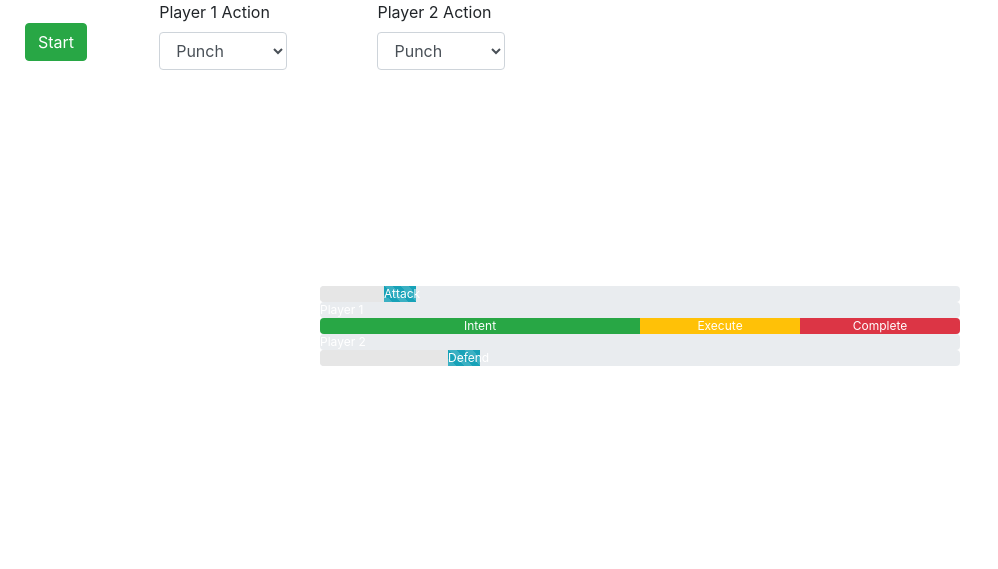
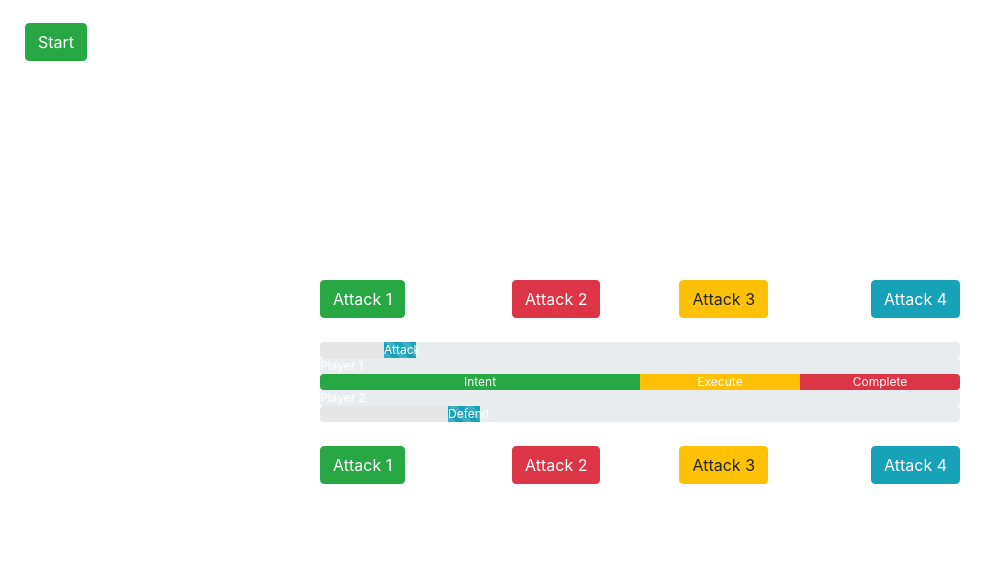
Before and after one commit to PaulLNH/TESTcombatMechanics, a plain HTML site: page index.html in a window 1280 px wide. Shown: the whole page, without its empty margins (0-998 px from the left). Drawn offline with nearby package versions, Linux system fonts and the light colour scheme.

Commit message:
Added attack buttons

```diff
--- a/index.html
+++ b/index.html
@@ -34,7 +34,7 @@
           Start
         </button>
       </div>
-        <div class="col-2">
+      <!-- <div class="col-2">
           <div class="form-group">
             <label for="p1action">Player 1 Action</label>
             <select class="form-control" id="p1action">
@@ -53,11 +53,39 @@
               <option>Sweep</option>
             </select>
           </div>
-        </div>
+        </div> -->
       <!-- </div> -->
     </div>
     <!-- Navbar End -->
     <div class="wrapper">
+      <!-- Player 1 Ability Buttons -->
+      <div class="row">
+        <!-- Player 1 Ability 1 -->
+        <div class="col-3">
+          <button type="button" class="btn btn-success" id="p1attack1">
+            Attack 1
+          </button>
+        </div>
+        <!-- Player 1 Ability 2 -->
+        <div class="col-3" style="text-align: center;">
+          <button type="button" class="btn btn-danger" id="p1attack2">
+            Attack 2
+          </button>
+        </div>
+        <!-- Player 1 Ability 3 -->
+        <div class="col-3" style="text-align: center;">
+          <button type="button" class="btn btn-warning" id="p1attack3">
+            Attack 3
+          </button>
+        </div>
+        <!-- Player 1 Ability 4 -->
+        <div class="col-3" style="text-align: right;">
+          <button type="button" class="btn btn-info" id="p1attack4">
+            Attack 4
+          </button>
+        </div>
+      </div>
+    </br>
       <!-- Player 1 Intent Bar -->
       <div class="progress">
         <div
@@ -138,6 +166,34 @@
           Defend
         </div>
       </div>
+    </br>
+      <!-- Player 2 Ability Buttons -->
+      <div class="row">
+        <!-- Player 2 Ability 1 -->
+        <div class="col-3">
+          <button type="button" class="btn btn-success" id="p2attack1">
+            Attack 1
+          </button>
+        </div>
+        <!-- Player 2 Ability 2 -->
+        <div class="col-3" style="text-align: center;">
+          <button type="button" class="btn btn-danger" id="p2attack2">
+            Attack 2
+          </button>
+        </div>
+        <!-- Player 2 Ability 3 -->
+        <div class="col-3" style="text-align: center;">
+          <button type="button" class="btn btn-warning" id="p2attack3">
+            Attack 3
+          </button>
+        </div>
+        <!-- Player 2 Ability 4 -->
+        <div class="col-3" style="text-align: right;">
+          <button type="button" class="btn btn-info" id="p2attack4">
+            Attack 4
+          </button>
+        </div>
+      </div>
     </div>
     <script src="https://cdnjs.cloudflare.com/ajax/libs/jquery/3.3.1/jquery.js"></script>
     <script src="./assets/js/index.js"></script>
```
Also changed, not shown: assets/css/style.css (line endings or trailing spaces). Lines whose indentation alone changed are shown as unchanged.
